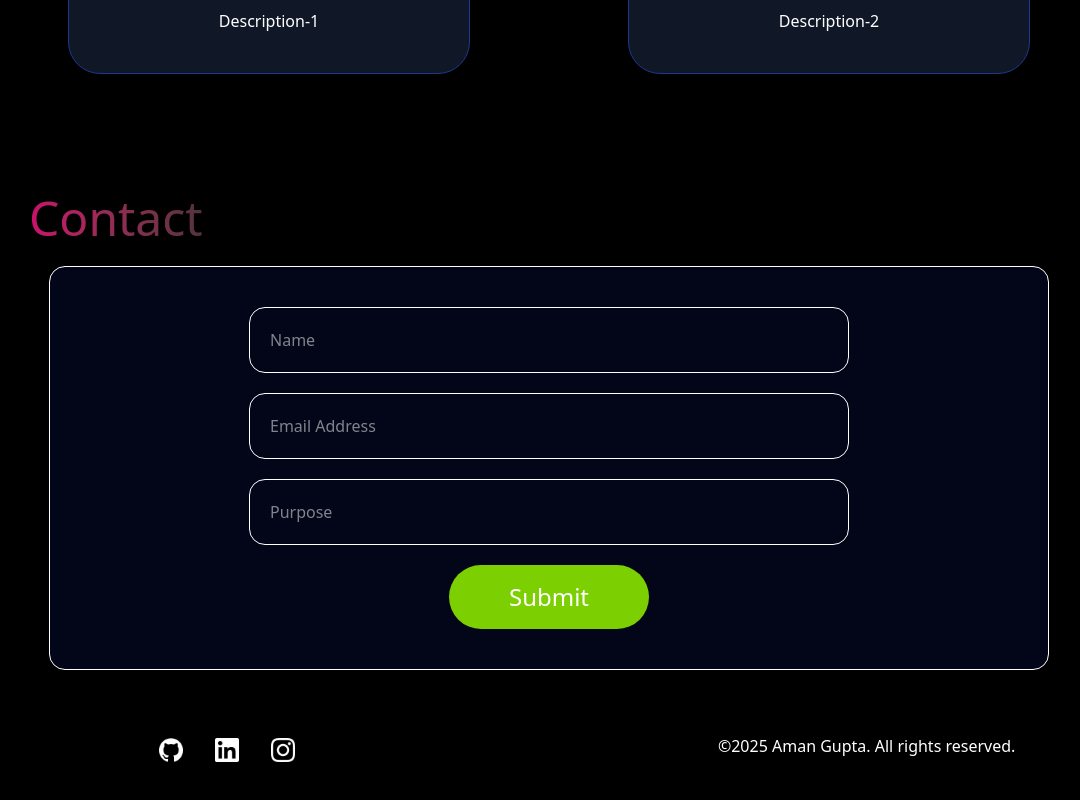
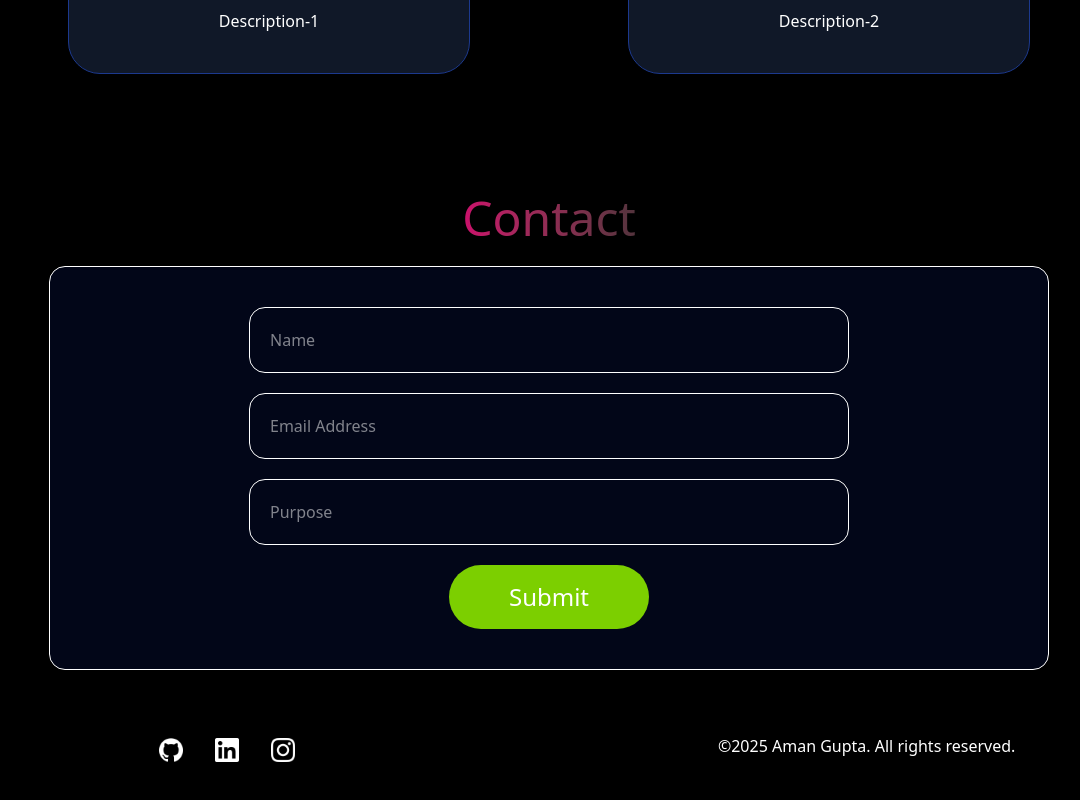
Before and after one commit to amangg1029x/amanportfolio, a React (Vite) app: page / in a window 1280 px wide. Shown: the part 2050-2850 px from the top of the page, without its empty margins (91-1171 px from the left). Built offline with nearby package versions, Linux system fonts and the light colour scheme.

Commit message:
Update contact.jsx

```diff
--- a/src/contact.jsx
+++ b/src/contact.jsx
@@ -6,7 +6,7 @@ const Contact = () => {
 
         <section id = "contact">
             <div className="overflow-hidden sm:mx-10 sm:p-10">
-                <p className="flex bg-gradient-to-r from-pink-600 to-white/20 w-max bg-clip-text text-transparent text-5xl px-10">Contact</p>
+                <p className="flex bg-gradient-to-r from-pink-600 to-white/20 w-max bg-clip-text text-transparent text-5xl px-10 justify-self-center">Contact</p>
                 <br></br>
                 <div className="flex justify-center p-5 border border-white rounded-2xl bg-slate-950 mx-15">
                     <form className="overflow-hidden flex flex-col gap-5">
```
